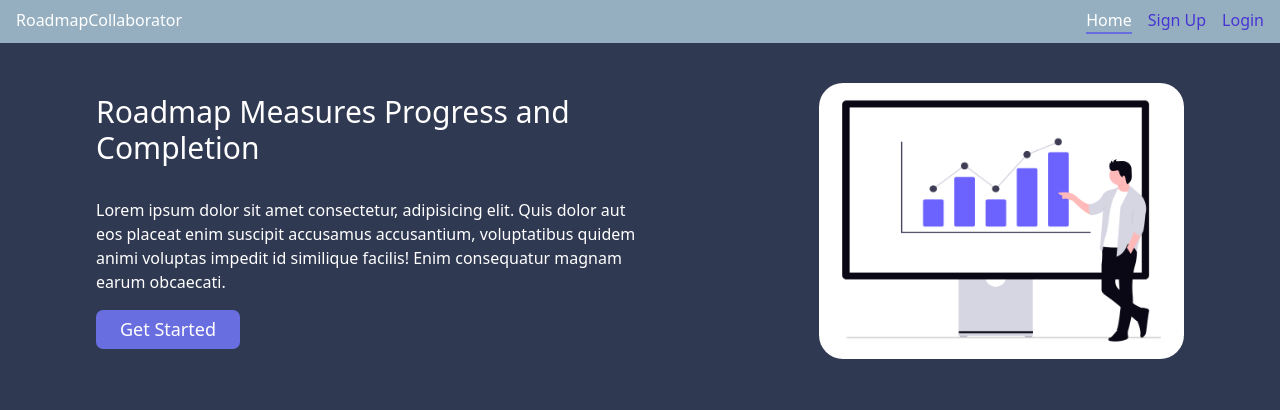
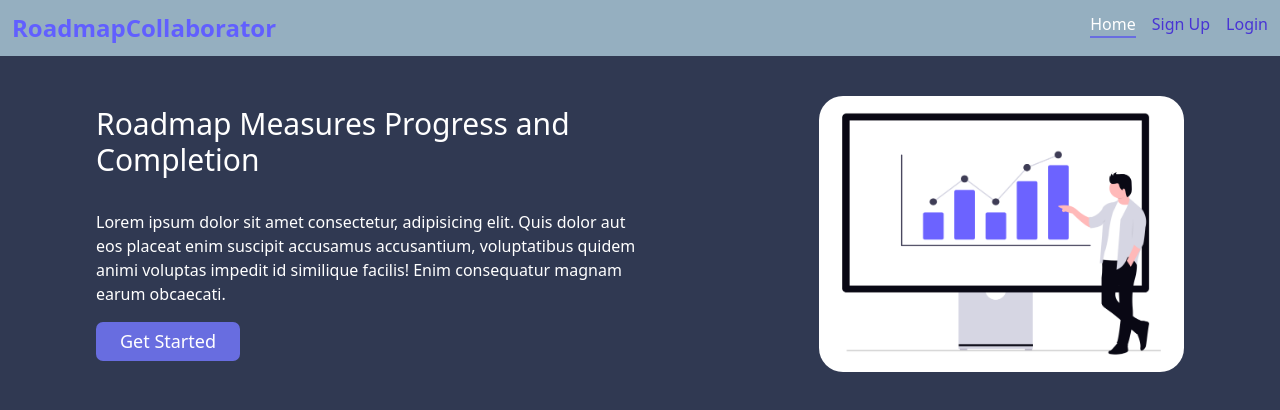
Before and after one commit to muntasir-mahmud-abdullah/Roadmap-App, a React (Vite) app in the folder frontend/: page / in a window 1280 px wide. Shown: the top 410 px of the page. Built offline with nearby package versions, Linux system fonts and the light colour scheme; no server answers.

Commit message:
brand name updated

```diff
--- a/frontend/src/components/Navbar.jsx
+++ b/frontend/src/components/Navbar.jsx
@@ -5,10 +5,10 @@ const Navbar = () => {
   const { isLoggedIn } = useAuth();
   return (
     <>
-      <header className="w-full py-2 px-4 bg-(--bg-primary) sticky top-0 z-50">
+      <header className="w-full p-3 bg-(--bg-primary) sticky top-0 z-50">
         <div className="container flex justify-between mx-auto">
-          <div className="">
-            <h1>RoadmapCollaborator</h1>
+          <div className="flex justify-center items-center">
+            <h1 className="text-2xl font-bold text-indigo-500">RoadmapCollaborator</h1>
           </div>
           <nav>
             <ul className="flex gap-4">
```
